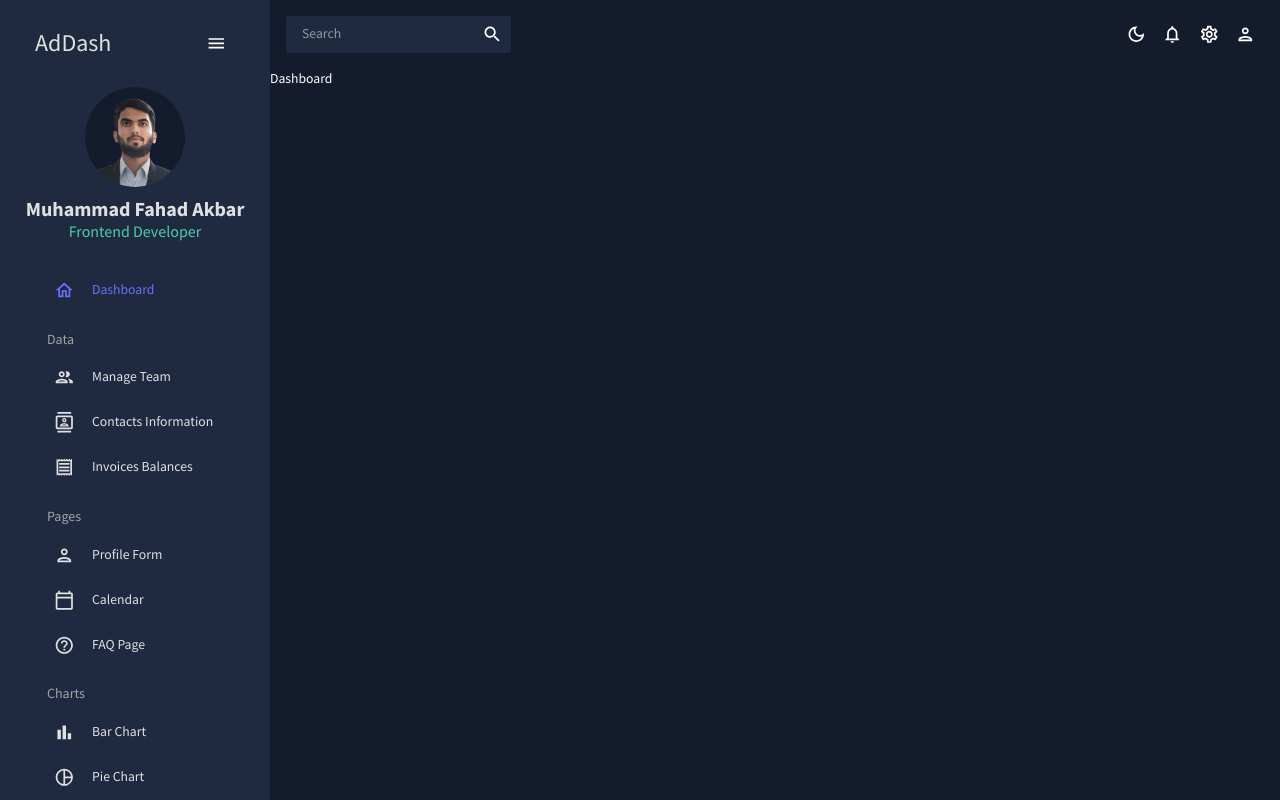
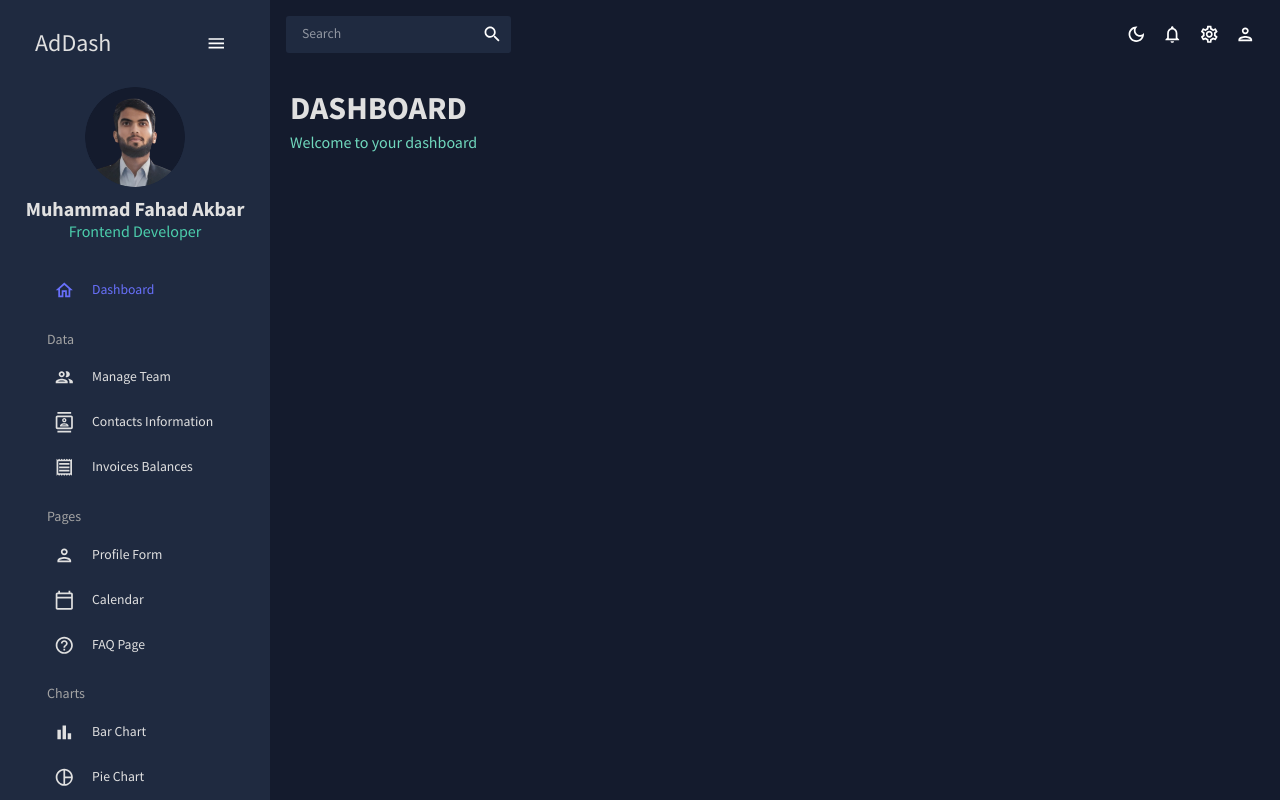
Before and after one commit to MuhammadFahadAkbar/Admin-Dashboard, a React (Create React App) app: page / in a window 1280 px wide. Built offline with nearby package versions, Linux system fonts and the light colour scheme.

Commit message:
Added header component

```diff
--- /dev/null
+++ b/src/components/Header.jsx
@@ -0,0 +1,24 @@
+import { Typography, Box, useTheme } from "@mui/material";
+import { tokens } from "../theme";
+
+const Header = ({ title, subtitle }) => {
+  const theme = useTheme();
+  const colors = tokens(theme.palette.mode);
+  return (
+    <Box mb="30px">
+      <Typography
+        variant="h2"
+        color={colors.grey[100]}
+        fontWeight="bold"
+        sx={{ m: "0 0 5px 0" }}
+      >
+        {title}
+      </Typography>
+      <Typography variant="h5" color={colors.greenAccent[400]}>
+        {subtitle}
+      </Typography>
+    </Box>
+  );
+};
+
+export default Header;
--- a/src/pages/dashboard/index.jsx
+++ b/src/pages/dashboard/index.jsx
@@ -1,7 +1,14 @@
+import { Box } from "@mui/material";
+import Header from "../../components/Header";
+
 const Dashboard = () => {
-    return (
-        <div>Dashboard</div>
-     );
-}
+  return (
+    <Box m="20px">
+      <Box display="flex" justifyContent="space-between" alignItems="center">
+        <Header title="DASHBOARD" subtitle="Welcome to your dashboard" />
+      </Box>
+    </Box>
+  );
+};
 
 export default Dashboard;
```
Also changed, not shown: src/components/index.js (deleted).
